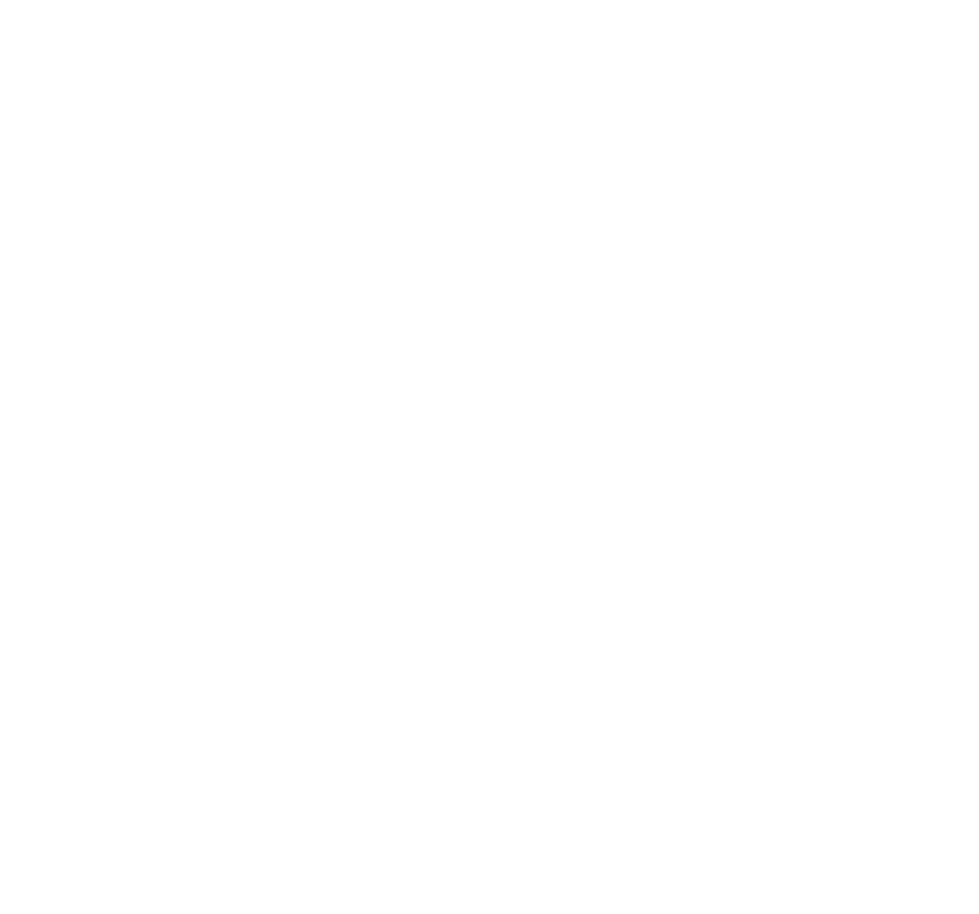
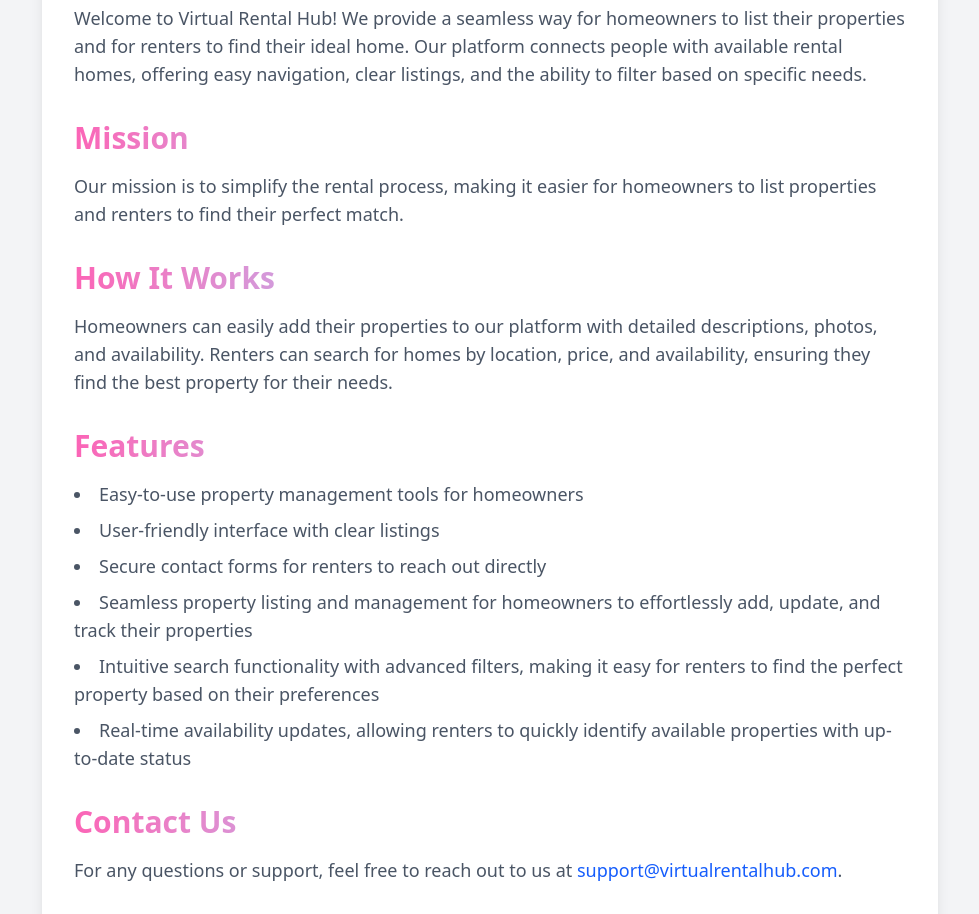
Before and after one commit to KeertahanaKV/VIRTUAL_RENTAL_HUB, a React (Vite) app: page /about in a window 1280 px wide. Shown: the part 300-1214 px from the top of the page, without its empty margins (150-1129 px from the left). Before the commit the page ends 888 px from the top, so only its background shows below. Built offline with nearby package versions, Linux system fonts and the light colour scheme.

Commit message:
Update About page with anime effects and styling improvements

```diff
--- a/src/components/Header.jsx
+++ b/src/components/Header.jsx
@@ -4,11 +4,15 @@
   return (
     <header className="bg-gray-700 text-white p-6 shadow-md">
       <div className="container mx-auto flex justify-between items-center">
-        <h1 className="text-4xl font-bold">VIRTUAL RENTAL HUB</h1>
+        <h1 className="text-4xl font-bold">
+         <a href="/home"> VIRTUAL RENTAL HUB</a>
+        </h1>
         <nav>
           <ul className="flex space-x-4">
             <li>
-              <Link to="/home" className="hover:text-blue-400 p-2">Home</Link>
+              <Link to="/home" className="hover:text-blue-400 p-2">
+                Home
+              </Link>
             </li>
             <li>
               <Link to="/login" className="hover:text-blue-400 p-2">
--- a/src/components/pages/About.jsx
+++ b/src/components/pages/About.jsx
@@ -1,3 +1,92 @@
+import React from "react";
+
 export default function About() {
-    return <div>About Page</div>;
-  }
+  return (
+    <div className="mx-auto p-8 bg-gray-100 shadow-md rounded-lg mt-10">
+      <div className="max-w-4xl mx-auto p-8 bg-white shadow-lg rounded-lg bg-opacity-90">
+        <h1 className="text-4xl font-bold text-center text-transparent bg-clip-text bg-gradient-to-r from-pink-400 via-blue-300 to-indigo-400 mb-8 animate-glow">
+          About Virtual Rental Hub
+        </h1>
+        <p className="text-lg text-gray-600 mb-8">
+          Welcome to Virtual Rental Hub! We provide a seamless way for
+          homeowners to list their properties and for renters to find their
+          ideal home. Our platform connects people with available rental homes,
+          offering easy navigation, clear listings, and the ability to filter
+          based on specific needs.
+        </p>
+
+        <div className="mb-8">
+          <h2 className="text-3xl font-semibold text-transparent bg-clip-text bg-gradient-to-r from-pink-400 via-blue-300 to-indigo-400 mb-4 animate-glow">
+            Mission
+          </h2>
+          <p className="text-lg text-gray-600">
+            Our mission is to simplify the rental process, making it easier for
+            homeowners to list properties and renters to find their perfect
+            match.
+          </p>
+        </div>
+
+        <div className="mb-8">
+          <h2 className="text-3xl font-semibold text-transparent bg-clip-text bg-gradient-to-r from-pink-400 via-blue-300 to-indigo-400 mb-4 animate-glow">
+            How It Works
+          </h2>
+          <p className="text-lg text-gray-600">
+            Homeowners can easily add their properties to our platform with
+            detailed descriptions, photos, and availability. Renters can search
+            for homes by location, price, and availability, ensuring they find
+            the best property for their needs.
+          </p>
+        </div>
+
+        <div className="mb-8">
+          <h2 className="text-3xl font-semibold text-transparent bg-clip-text bg-gradient-to-r from-pink-400 via-blue-300 to-indigo-400 mb-4 animate-glow">
+            Features
+          </h2>
+          <ul className="list-disc list-inside text-lg text-gray-600 space-y-2">
+            <li>Easy-to-use property management tools for homeowners</li>
+            <li>User-friendly interface with clear listings</li>
+            <li>Secure contact forms for renters to reach out directly</li>
+            <li>
+              Seamless property listing and management for homeowners to
+              effortlessly add, update, and track their properties
+            </li>
+            <li>
+              Intuitive search functionality with advanced filters, making it
+              easy for renters to find the perfect property based on their
+              preferences
+            </li>
+            <li>
+              Real-time availability updates, allowing renters to quickly
+              identify available properties with up-to-date status
+            </li>
+          </ul>
+        </div>
+
+        <div className="mb-8">
+          <h2 className="text-3xl font-semibold text-transparent bg-clip-text bg-gradient-to-r from-pink-400 via-blue-300 to-indigo-400 mb-4 animate-glow">
+            Contact Us
+          </h2>
+          <p className="text-lg text-gray-600">
+            For any questions or support, feel free to reach out to us at{" "}
+            <a
+              href="mailto:support@virtualrentalhub.com"
+              className="text-blue-600 hover:text-blue-800 transition duration-300 transform hover:scale-110"
+            >
+              support@virtualrentalhub.com
+            </a>
+            .
+          </p>
+        </div>
+
+        <div className="text-center mt-8">
+          <a
+            href="/home"
+            className="inline-block px-6 py-3 bg-green-600 text-white font-semibold rounded-lg hover:bg-green-700 transition duration-300 transform hover:scale-110"
+          >
+            Go to Home
+          </a>
+        </div>
+      </div>
+    </div>
+  );
+}
--- a/src/components/pages/Home.jsx
+++ b/src/components/pages/Home.jsx
@@ -13,7 +13,7 @@
         </p>
         <div className="flex justify-center mt-4">
           <Link to="/add-property">
-            <button className="mt-4 px-4 py-2 bg-green-600 hover:bg-green-700 text-white font-semibold rounded-lg transition duration-300">
+            <button className="mt-4 px-4 py-2 bg-green-600 hover:bg-green-700 text-white font-semibold rounded-lg transition duration-300 cursor-pointer">
               Add Property
             </button>
           </Link>
@@ -31,7 +31,7 @@
         </p>
         <div className="flex justify-center mt-4">
           <Link to="/renters-search">
-          <button className="mt-4 px-4 bg-green-600 hover:bg-green-700 text-white font-semibold py-2 rounded-lg transition duration-300">
+          <button className="mt-4 px-4 bg-green-600 hover:bg-green-700 text-white font-semibold py-2 rounded-lg transition duration-300 cursor-pointer">
             Search Properties
           </button>
           </Link>
```
